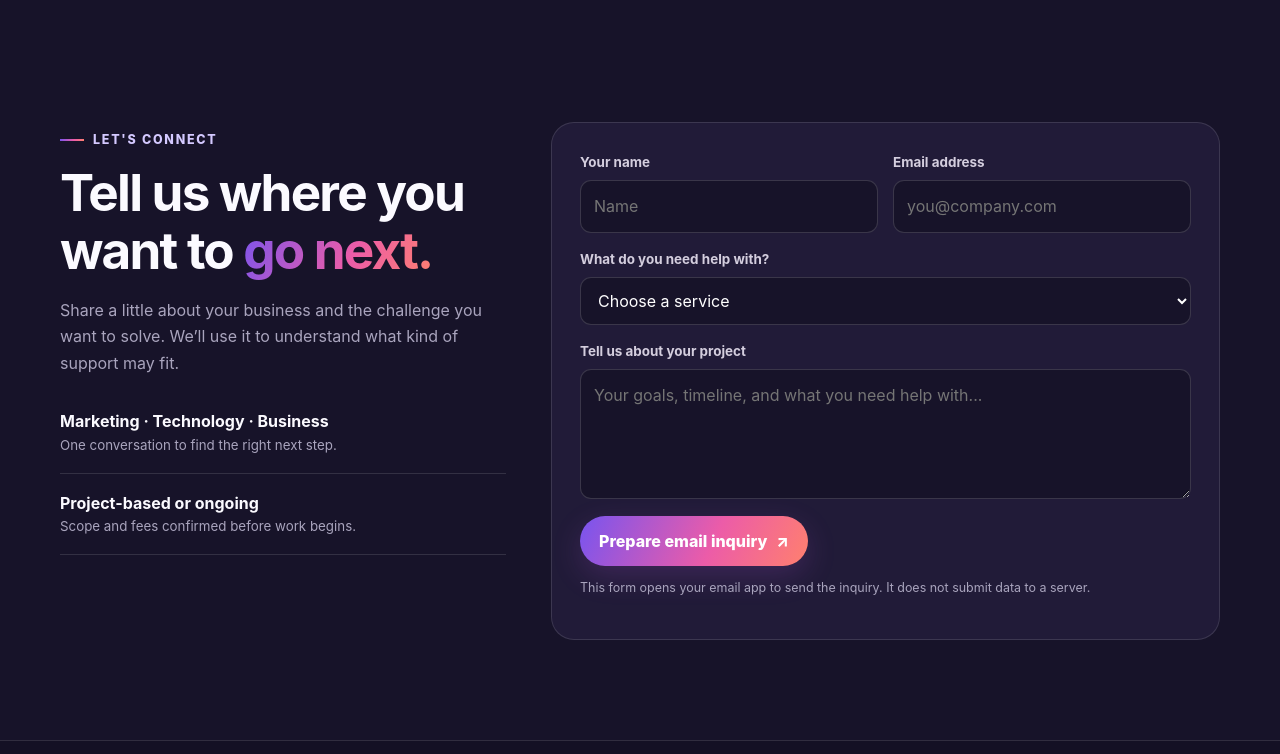
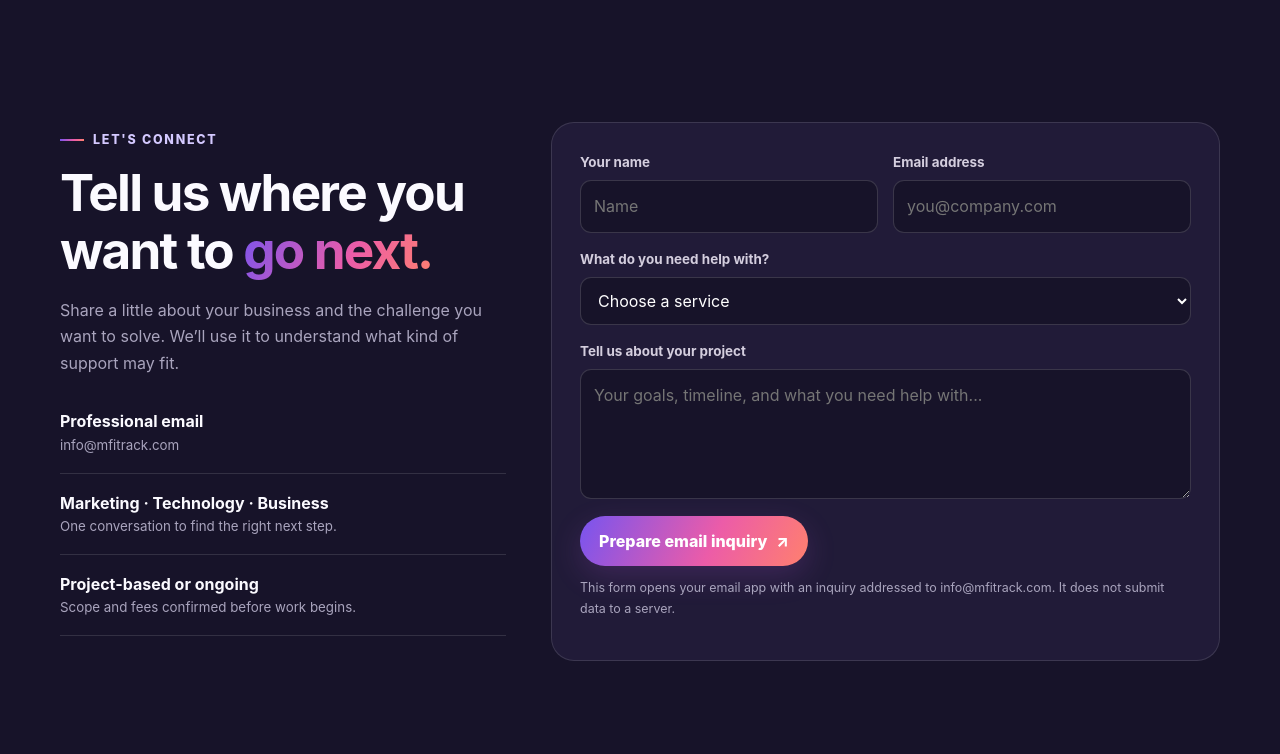
Before and after one commit to prographics912/socialhubpro, a plain HTML site: page index.html in a window 1280 px wide. Shown: the part 8940-9694 px from the top of the page. Drawn offline with Linux system fonts and the light colour scheme.

Commit message:
Add professional contact email throughout website

```diff
--- a/index.html
+++ b/index.html
@@ -131,7 +131,7 @@
 </section>
 <section class="section" id="contact">
   <div class="container contact-grid">
-    <div class="contact-info reveal"><span class="eyebrow">Let's connect</span><h2>Tell us where you want to <span class="gradient-text">go next.</span></h2><p>Share a little about your business and the challenge you want to solve. We’ll use it to understand what kind of support may fit.</p><div class="contact-method"><strong>Marketing · Technology · Business</strong><small>One conversation to find the right next step.</small></div><div class="contact-method"><strong>Project-based or ongoing</strong><small>Scope and fees confirmed before work begins.</small></div></div>
+    <div class="contact-info reveal"><span class="eyebrow">Let's connect</span><h2>Tell us where you want to <span class="gradient-text">go next.</span></h2><p>Share a little about your business and the challenge you want to solve. We’ll use it to understand what kind of support may fit.</p><div class="contact-method"><strong>Professional email</strong><small><a href="mailto:info@mfitrack.com">info@mfitrack.com</a></small></div><div class="contact-method"><strong>Marketing · Technology · Business</strong><small>One conversation to find the right next step.</small></div><div class="contact-method"><strong>Project-based or ongoing</strong><small>Scope and fees confirmed before work begins.</small></div></div>
     <form class="contact-form reveal" id="contactForm">
       <div class="form-grid">
         <div class="field"><label for="name">Your name</label><input id="name" name="name" required placeholder="Name"></div>
@@ -140,7 +140,7 @@
         <div class="field full"><label for="message">Tell us about your project</label><textarea id="message" name="message" required placeholder="Your goals, timeline, and what you need help with..."></textarea></div>
       </div>
       <button class="btn" type="submit">Prepare email inquiry <span>↗</span></button>
-      <p class="form-hint">This form opens your email app to send the inquiry. It does not submit data to a server.</p>
+      <p class="form-hint">This form opens your email app with an inquiry addressed to info@mfitrack.com. It does not submit data to a server.</p>
       <p id="formStatus" class="form-hint" role="status"></p>
     </form>
   </div>
@@ -186,7 +186,7 @@ document.querySelectorAll('.portfolio-filter').forEach(button=>button.addEventLi
 
 const observer=new IntersectionObserver(entries=>entries.forEach(entry=>{if(entry.isIntersecting){entry.target.classList.add('visible');observer.unobserve(entry.target)}}),{threshold:.08});
 document.querySelectorAll('.reveal').forEach(el=>observer.observe(el));
-document.getElementById('contactForm').addEventListener('submit',e=>{e.preventDefault();const d=new FormData(e.currentTarget);const subject=encodeURIComponent('MFI TRACK inquiry — '+d.get('service'));const body=encodeURIComponent('Name: '+d.get('name')+'\nEmail: '+d.get('email')+'\nService: '+d.get('service')+'\n\nProject details:\n'+d.get('message'));document.getElementById('formStatus').textContent='Your email app should open with the inquiry drafted. Add MFI TRACK’s contact email before launch if you want this form to address a specific inbox.';window.location.href='mailto:'+'?subject='+subject+'&body='+body;});
+document.getElementById('contactForm').addEventListener('submit',e=>{e.preventDefault();const d=new FormData(e.currentTarget);const subject=encodeURIComponent('MFI TRACK inquiry — '+d.get('service'));const body=encodeURIComponent('Name: '+d.get('name')+'\nEmail: '+d.get('email')+'\nService: '+d.get('service')+'\n\nProject details:\n'+d.get('message'));document.getElementById('formStatus').textContent='Opening your email app to send this inquiry to info@mfitrack.com.';window.location.href='mailto:info@mfitrack.com?subject='+subject+'&body='+body;});
 </script>
 </body>
 </html>
```
